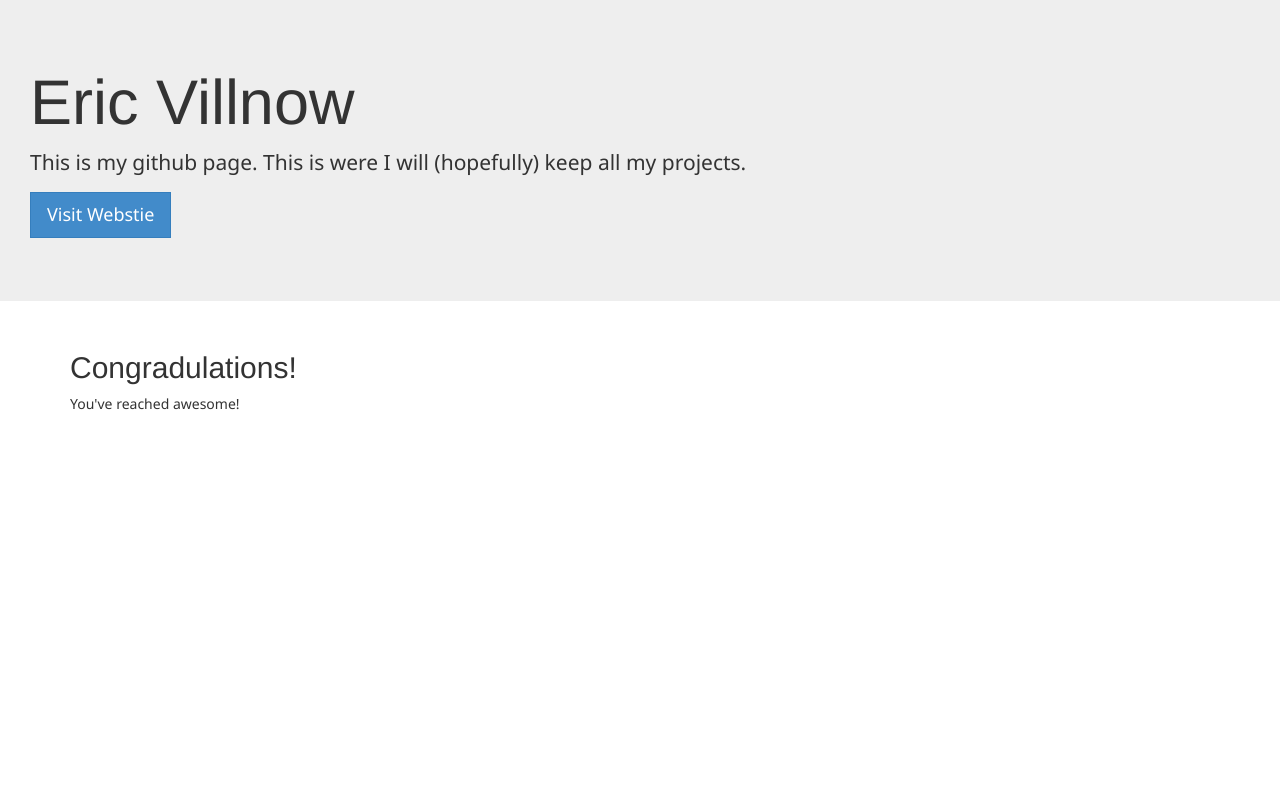
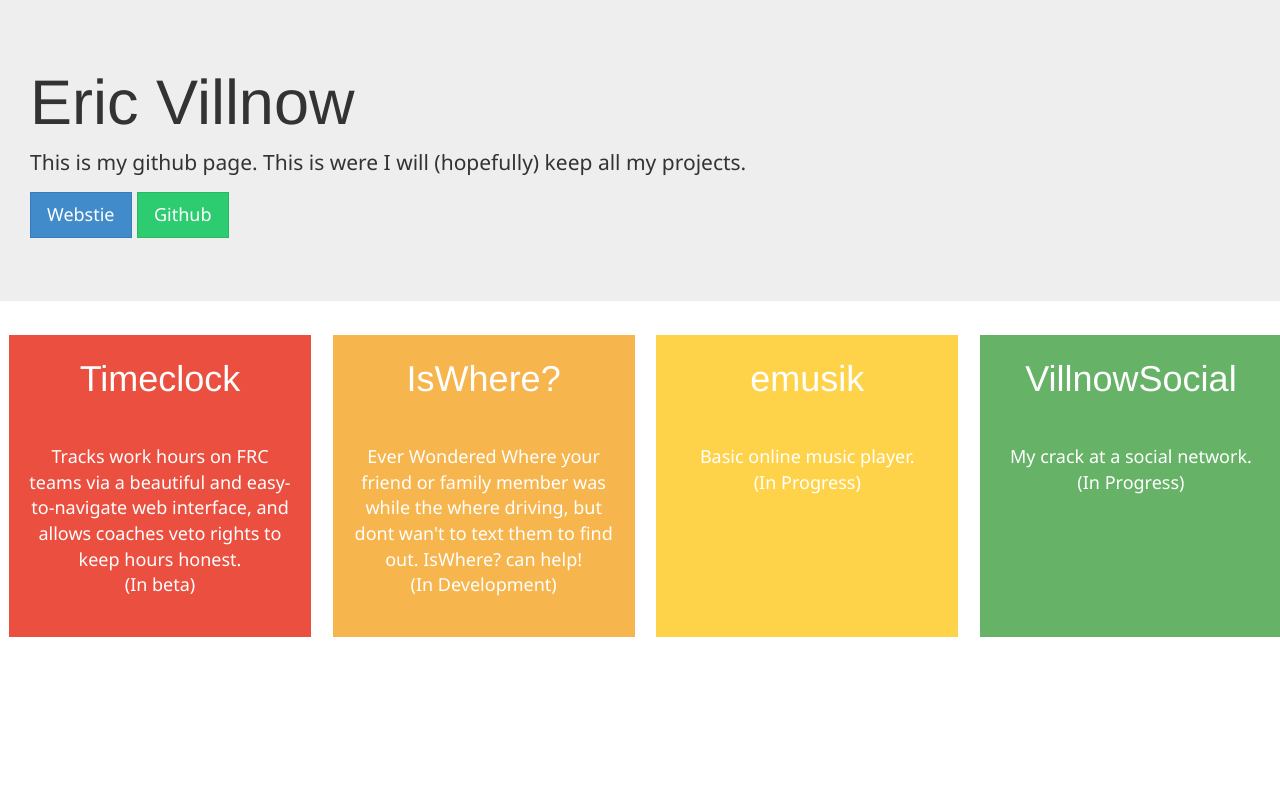
Before and after one commit to villnoweric/villnoweric.github.io, a plain HTML site: page index.html in a window 1280 px wide. Drawn offline with Linux system fonts and the light colour scheme.

Commit message:
Finished Styles. Began content.

```diff
--- /dev/null
+++ b/css/style.css
@@ -0,0 +1,28 @@
+.tile-large {
+ margin: 0 calc((100% - 310px) / 2);
+ margin-bottom: 20px;
+ white-space: normal;
+}
+
+.white {
+    font-size: 18px;
+    padding: 15px;
+    width: 100%;
+color: #ffffff;
+-webkit-user-select: none;
+}
+
+@media only screen and (min-width : 768px) {
+
+.col-lg-3 {
+    display: inline-block;
+    float: none; /* Very important */
+}
+
+.horizon {
+    overflow-x: auto;
+    white-space: nowrap;
+    height: calc(100% - 330px);
+}
+
+}
--- a/index.html
+++ b/index.html
@@ -4,16 +4,65 @@
             Eric Villnow | Github
         </title>
         <link rel="stylesheet" href="css/bootstrap.css" type="text/css" />
+        <link rel="stylesheet" href="css/style.css" type="text/css" />
     </head>
     <body>
         <div class="jumbotron">
           <h1>Eric Villnow</h1>
           <p>This is my github page. This is were I will (hopefully) keep all my projects.</p>
-          <p><a class="btn btn-primary btn-lg" href="https://ericvillnow.com" role="button">Visit Webstie</a></p>
+          <p><a class="btn btn-primary btn-lg" href="https://ericvillnow.com" role="button">Webstie</a> <a class="btn btn-success btn-lg" href="https://github.com/villnoweric" role="button">Github</a></p>
         </div>
-        <div class="container">
-            <h2>Congradulations!</h2>
-            You've reached awesome!
+        <div class="container-fluid horizon">
+            <div class="row">
+                <div class="col-lg-3 col-md-4 col-sm-6">
+                    <div class="thumbnail tile tile-wide tile-large tile-red">
+                		<a href="#" >
+            			<h1>Timeclock</h1><br>
+            			<div class="white">Tracks work hours on FRC teams via a beautiful and easy-to-navigate web interface, and allows coaches veto rights to keep hours honest.<br>(In beta)</div>
+            			</a>
+            		</div>
+            	</div>
+                <div class="col-lg-3 col-md-4 col-sm-6">
+                    <div class="thumbnail tile tile-wide tile-large tile-orange">
+                		<a href="#" >
+            			<h1>IsWhere?</h1><br>
+            			<div class="white">Ever Wondered Where your friend or family member was while the where driving, but dont wan't to text them to find out. IsWhere? can help!<br>(In Development)</div>
+            			</a>
+            		</div>
+            	</div>
+            	<div class="col-lg-3 col-md-4 col-sm-6">
+                    <div class="thumbnail tile tile-wide tile-large tile-yellow">
+                		<a href="#" >
+            			<h1>emusik</h1><br>
+            			<div class="white">Basic online music player.<br>(In Progress)</div>
+            			</a>
+            		</div>
+            	</div>
+            	<div class="col-lg-3 col-md-4 col-sm-6">
+                    <div class="thumbnail tile tile-wide tile-large tile-green">
+                		<a href="#" >
+            			<h1>VillnowSocial</h1><br>
+            			<div class="white">My crack at a social network.<br>(In Progress)</div>
+            			</a>
+            		</div>
+            	</div>
+            	<div class="col-lg-3 col-md-4 col-sm-6">
+                    <div class="thumbnail tile tile-wide tile-large tile-blue">
+                		<a href="#" >
+            			<h1>idoss</h1><br>
+            			<div class="white">IDOSS or Immediate Depravity Online Support System is an online help desk.<br>(In Progress)</div>
+            			</a>
+            		</div>
+            	</div>
+            	<div class="col-lg-3 col-md-4 col-sm-6">
+                    <div class="thumbnail tile tile-wide tile-large tile-purple">
+                		<a href="#" >
+            			<h1>Bootstrapper</h1><br>
+            			<div class="white">My first crack at a wordpress theme. <br>(Not finished. Not in development)</div>
+            			</a>
+            		</div>
+            	</div>
+            </div>
         </div>
     </body>
 </html>
```
